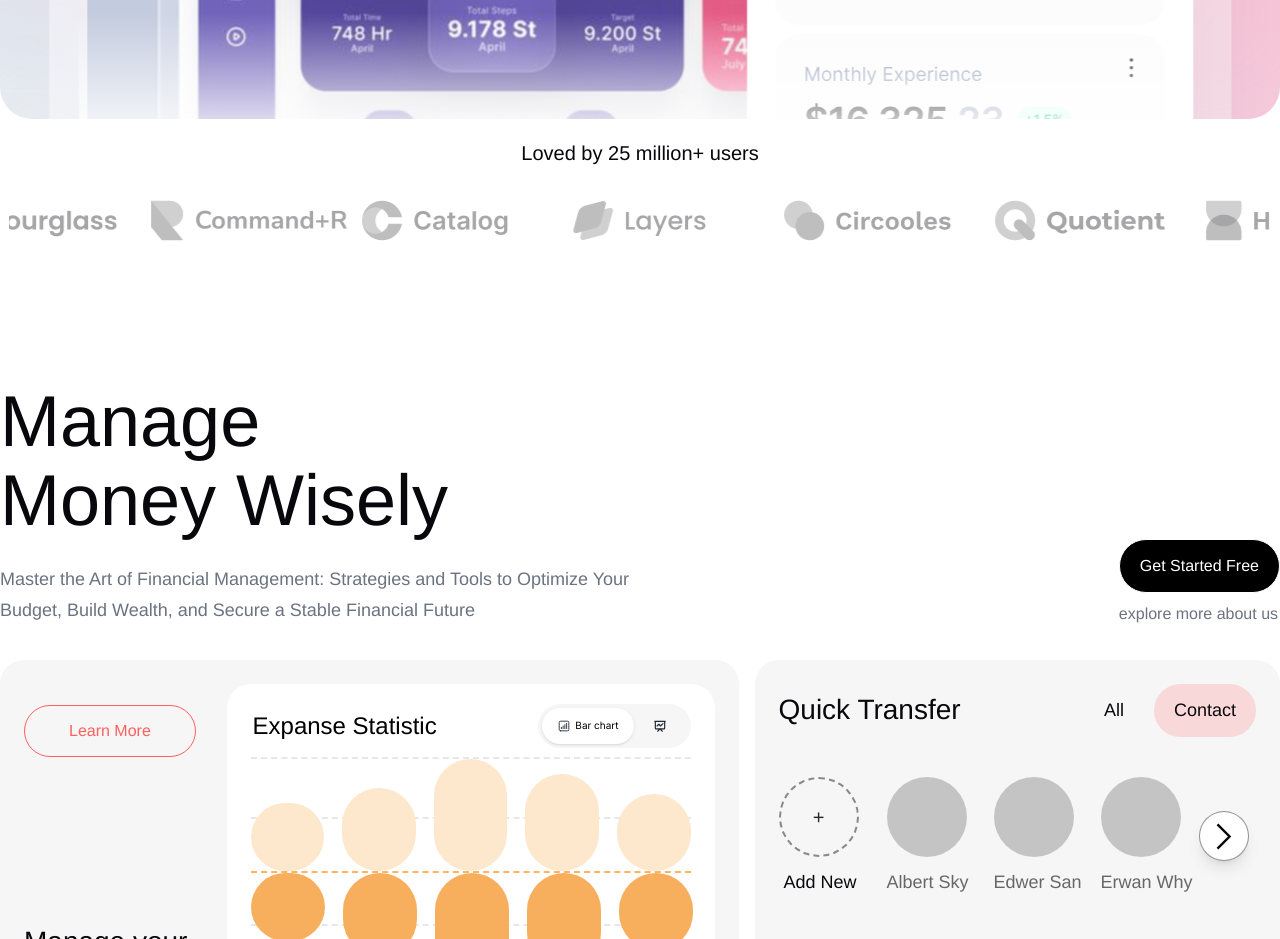
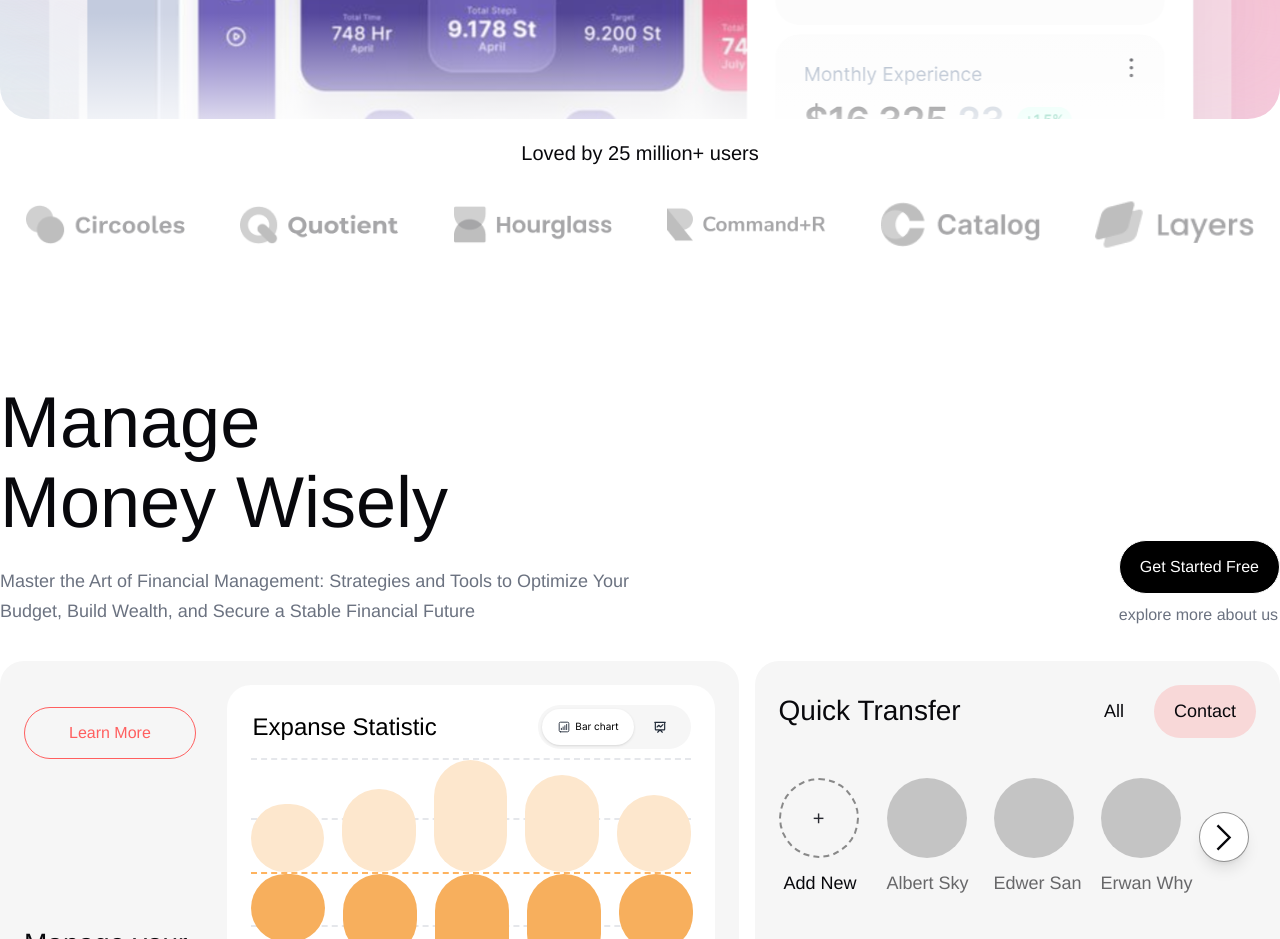
Before and after one commit to MostafaKamalAsif/Finestra, a React (Vite) app: page / in a window 1280 px wide. Shown: the part 1120-2059 px from the top of the page. Built offline with nearby package versions, Linux system fonts and the light colour scheme.

Commit message:
complete sm device

```diff
--- a/src/Components/AccountCard.jsx
+++ b/src/Components/AccountCard.jsx
@@ -56,7 +56,7 @@ const AccountCard = () => {
                       <h3 className='text-[12px] font-medium text-[#6B7280] dark:text-gray-400'>Software</h3>
                       <span className='font-medium text-[#000000] dark:text-white pt-1.5'>32%</span>
                   </div>
-                  <Image imgsrc={Sub} className={'px-1 w-28 h-10 md:w-full md:h-fu'}/>
+                  <Image imgsrc={Sub} className={'px-1 w-25 h-10 md:w-full md:h-fu'}/>
               </div>
 
               <div className="border-l-2 border-dashed border-[#D1D5DB] dark:border-gray-600 h-[103px]"></div>
@@ -65,7 +65,7 @@ const AccountCard = () => {
                       <h3 className='text-[12px] font-medium text-[#6B7280] dark:text-gray-400'>Software</h3>
                       <span className='font-medium text-[#000000] dark:text-white pt-1.5'>24.8%</span>
                   </div>
-                  <Image imgsrc={Software} className={'px-1 w-19 h-10 md:w-full md:h-full'}/>
+                  <Image imgsrc={Software} className={'px-1 w-15 h-10 md:w-full md:h-full'}/>
               </div>
 
               <div className="border-l-2 border-dashed border-[#D1D5DB] dark:border-gray-600 h-[103px]"></div>
@@ -74,7 +74,7 @@ const AccountCard = () => {
                       <h3 className='text-[12px] font-medium text-[#6B7280] dark:text-gray-400'>Subscriptions</h3>
                       <span className='font-medium text-[#000000] dark:text-white pt-1.5'>65.8%</span>
                   </div>
-                  <Image imgsrc={RightSoftware} className={'px-1 md:w-full w-21 h-10 md:h-full'}/>
+                  <Image imgsrc={RightSoftware} className={'px-1 md:w-full w-15 h-10 md:h-full'}/>
               </div>
           </Flex>
       </div>
--- a/src/Components/Layouts.jsx/MangeMoney.jsx
+++ b/src/Components/Layouts.jsx/MangeMoney.jsx
@@ -64,7 +64,7 @@ const MangeMoney = () => {
           <BarChartCard />
 
           {/* Quick Transfer */}
-          <div className="w-[420px] mx-auto md:mx-0  md:w-[532px] max-h-[415px] bg-[#F6F6F6] dark:bg-gray-800 rounded-3xl mt-4 md:mt-0 px-6 pt-6 pb-[41px] ">
+          <div className="w-[420px] mx-auto md:mx-0  md:w-[532px] md:max-h-[415px] bg-[#F6F6F6] dark:bg-gray-800 rounded-3xl mt-4 md:mt-0 px-6 pt-6 pb-[41px] ">
             <Flex className={'justify-between'}>
               <h3 className='text-[18px] text-center md:text-start pb-2 md:pb-0 md:text-[28px] text-TextColor'>Quick Transfer</h3>
               <Flex className={'text-center '}>
--- a/src/Components/Layouts.jsx/Users.jsx
+++ b/src/Components/Layouts.jsx/Users.jsx
@@ -8,55 +8,27 @@ import Command from '/src/assets/Command.png';
 import Catalog from '/src/assets/Catalog.png';
 import Layers from '/src/assets/Layers.png';
 
-import "slick-carousel/slick/slick.css";
-import "slick-carousel/slick/slick-theme.css";
-import Slider from "react-slick";
-
 const Users = () => {
-var settings = {
-  dots: false,
-  arrows: false,
-  infinite: true,
-  autoplay: true,
-  autoplaySpeed: 0,
-  speed: 5000,
-  cssEase: "linear",
-  slidesToShow: 6,
-  slidesToScroll: 1,
-  pauseOnHover: false,
-  draggable: true,
-  swipe: true,
-  responsive: [
-    { breakpoint: 1024, settings: { slidesToShow: 3 } },
-    { breakpoint: 640, settings: { slidesToShow: 2 } },
-    { breakpoint: 480, settings: { slidesToShow: 1 } },
-  ]
-};
-
+  const images = [Circooles, Quotient, Hourglass, Command, Catalog, Layers];
 
   return (
     <div className="pt-5 pb-7 md:pb-[41px] w-full overflow-hidden">
-      <div className="max-w-[520px] md:max-w-[680px] lg:max-w-[1261.56px] m-auto px-4 md:px-0">
+      <div className="max-w-[1260px] mx-auto px-4">
 
         <h3 className='text-center text-TextColor font-medium text-xl pb-8'>
           Loved by 25 million+ users
         </h3>
 
-        <div className="relative overflow-hidden">
-        <Slider {...settings} className="users-slider">
-  <div className="dark:invert"><Image imgsrc={Circooles} /></div>
-  <div className="dark:invert"><Image imgsrc={Quotient} /></div>
-  <div className="dark:invert"><Image imgsrc={Hourglass} /></div>
-  <div className="dark:invert"><Image imgsrc={Command} /></div>
-  <div className="dark:invert"><Image imgsrc={Catalog} /></div>
-  <div className="dark:invert"><Image imgsrc={Layers} /></div>
-</Slider>
-
+        <div className="relative grid grid-cols-2 sm:grid-cols-3 md:grid-cols-4 lg:grid-cols-6 gap-y-4 md:gap-x-0 lg:gap-y-0 lg:gap-x-[55px] items-center justify-center">
+          {images.map((img, idx) => (
+            <div key={idx} className="dark:invert flex justify-center">
+              <Image imgsrc={img} className="w-[80px] sm:w-[100px] md:w-[120px] lg:w-full" />
+            </div>
+          ))}
 
           {/* Overlay */}
           <div className="absolute inset-0 bg-white/60 dark:bg-transparent pointer-events-none"></div>
         </div>
-
       </div>
     </div>
   );
--- a/src/Components/ReviewCard.jsx
+++ b/src/Components/ReviewCard.jsx
@@ -4,7 +4,7 @@ import Flex from './Flex'
 const ReviewCard = ({className, leftClassName, rightClassName, UserName, Qualification, Comments, CommentClassName}) => {
   return (
    <>
-   <div className="w-[392px] m-auto md:m-0 py-9 px-6 bg-[#F0E6E0] dark:bg-gray-800 rounded-xl scroll-reveal card-hover">
+   <div className="w-[380px] md:w-[392px] m-auto md:m-0 py-9 px-6 bg-[#F0E6E0] dark:bg-gray-800 rounded-xl scroll-reveal card-hover">
     <div className={'flex gap-x-4 pb-4 items-star'}>
 
     <div className="w-14 h-14 rounded-full overflow-hidden relative hover-rotate">
```
Also changed, not shown: src/App.css (+4 -8 lines).
